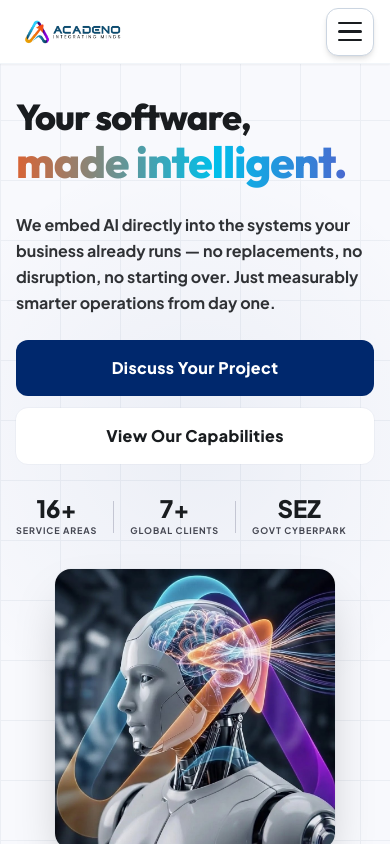
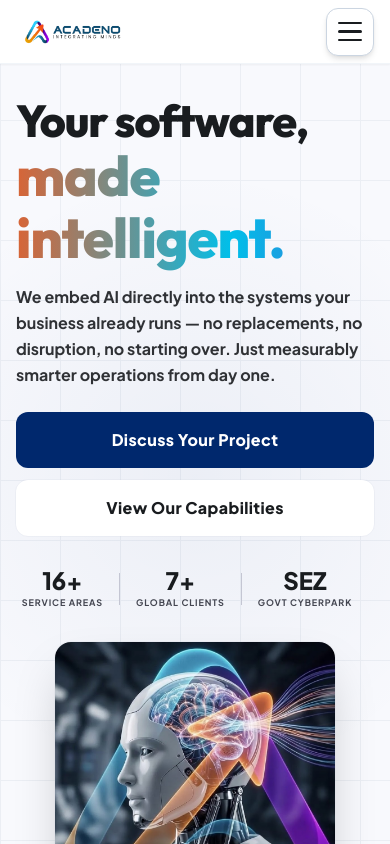
Before and after one commit to ayushvp1/acadeno_nextjsite, a Next.js app: page / in a window 390 px wide. Shown: the top 844 px of the page. Built offline with nearby package versions, Linux system fonts and the light colour scheme.

Commit message:
feat: implement WhoWeAre, Capabilities, and Hero components for the landing page

```diff
--- a/src/components/Capabilities.tsx
+++ b/src/components/Capabilities.tsx
@@ -122,8 +122,8 @@ export default function Capabilities() {
   const [isPaused, setIsPaused] = useState(false);
 
   return (
-    <section id="capabilities" className="py-16 sm:py-20 md:py-24 relative overflow-hidden bg-[#f8f9fd]">
-      <div className="max-w-7xl mx-auto px-4 sm:px-6 mb-10 sm:mb-16 text-center">
+    <section id="capabilities" className="py-12 sm:py-16 md:py-20 relative overflow-hidden bg-[#f8f9fd]">
+      <div className="max-w-7xl mx-auto px-4 sm:px-6 mb-8 sm:mb-12 text-center">
         <h2 className="font-headline text-3xl sm:text-4xl md:text-6xl font-extrabold text-[#191c1f] leading-tight">
           What we engineer.
         </h2>
@@ -194,8 +194,8 @@ export default function Capabilities() {
         }
         .capability-card {
           flex: 0 0 auto;
-          width: 280px;
-          height: 320px;
+          width: 250px;
+          height: 290px;
           padding: 32px;
           display: flex;
           flex-direction: column;
@@ -206,6 +206,8 @@ export default function Capabilities() {
           position: relative;
           overflow: hidden;
           cursor: pointer;
+          isolation: isolate;
+          -webkit-mask-image: -webkit-radial-gradient(white, black);
           transition: all 0.5s cubic-bezier(0.19, 1, 0.22, 1);
         }
         .capability-card:hover {
@@ -213,8 +215,8 @@ export default function Capabilities() {
           box-shadow: 0 20px 40px -15px rgba(0,0,0,0.1);
         }
         .capability-icon {
-          width: 80px;
-          height: 80px;
+          width: 70px;
+          height: 70px;
           object-fit: contain;
           transition: transform 0.4s ease;
         }
@@ -241,6 +243,7 @@ export default function Capabilities() {
           transition: all 0.5s cubic-bezier(0.19, 1, 0.22, 1);
           transform: translateY(100%);
           z-index: 10;
+          border-radius: 24px;
           background: linear-gradient(135deg, #2563eb, #7c3aed, #db2777);
         }
         .capability-card:hover .capability-overlay,
@@ -257,14 +260,14 @@ export default function Capabilities() {
         }
         @media (max-width: 640px) {
           .capability-card {
-            width: 220px;
-            height: 260px;
-            padding: 24px;
-            gap: 16px;
+            width: 190px;
+            height: 230px;
+            padding: 20px;
+            gap: 12px;
           }
           .capability-icon {
-            width: 56px;
-            height: 56px;
+            width: 48px;
+            height: 48px;
           }
           .capability-card h3 {
             font-size: 15px;
--- a/src/components/Hero.tsx
+++ b/src/components/Hero.tsx
@@ -27,11 +27,11 @@ export default function Hero() {
       />
 
       <div className="w-full grid grid-cols-1 lg:grid-cols-12 gap-8 sm:gap-10 lg:gap-12 items-center relative z-10">
-        <div className="lg:col-span-8">
-          <h1 className="font-headline text-[2.25rem] sm:text-5xl md:text-7xl lg:text-8xl font-extrabold leading-[1.15] tracking-tight text-on-surface mb-4 sm:mb-6 md:mb-8">
+        <div className="lg:col-span-8 text-left">
+          <h1 className="font-headline text-[2.8rem] sm:text-5xl md:text-7xl lg:text-8xl font-extrabold leading-[1.1] tracking-tight text-on-surface mb-2 sm:mb-6 md:mb-8 text-left">
             Your software, <br />
             <span
-              className="text-[2.75rem] sm:text-6xl md:text-[90px] lg:text-[120px] inline-block pb-2 sm:pb-4 md:pb-8 bg-clip-text text-transparent animate-gradient-flow"
+              className="text-[3.5rem] sm:text-6xl md:text-[90px] lg:text-[120px] inline-block pb-2 sm:pb-4 md:pb-8 bg-clip-text text-transparent animate-gradient-flow"
               style={{
                 backgroundImage: 'linear-gradient(90deg, #00BFEA, #7B2FBE, #F05A22, #00BFEA)',
                 backgroundSize: '200% 100%'
@@ -41,11 +41,11 @@ export default function Hero() {
             </span>
           </h1>
 
-          <p className="text-base sm:text-lg md:text-xl font-bold text-on-surface/90 max-w-3xl mb-6 sm:mb-8 md:mb-10 leading-relaxed font-body">
+          <p className="text-base sm:text-lg md:text-xl font-bold text-on-surface/90 max-w-3xl mb-6 sm:mb-8 md:mb-10 leading-relaxed font-body text-left">
             We embed AI directly into the systems your business already runs — no replacements, no disruption, no starting over. Just measurably smarter operations from day one.
           </p>
 
-          <div className="flex flex-col sm:flex-row gap-3 sm:gap-4 mb-8 sm:mb-10">
+          <div className="flex flex-col sm:flex-row gap-3 sm:gap-4 mb-8 sm:mb-10 justify-start">
             <Link href="/#contact" className="no-underline">
               <button className="px-8 sm:px-12 py-4 sm:py-5 bg-primary text-white font-extrabold rounded-xl text-base sm:text-lg hover:opacity-90 transition-all active:scale-95 text-center tracking-wide font-body w-full sm:w-auto">
                 Discuss Your Project
@@ -58,7 +58,7 @@ export default function Hero() {
             </Link>
           </div>
 
-          <div className="flex items-center justify-start">
+          <div className="flex items-center justify-center lg:justify-start">
             <div className="flex flex-col items-center px-4 sm:px-6 md:px-8 first:pl-0">
               <span className="text-2xl sm:text-3xl md:text-4xl font-extrabold text-on-surface leading-none font-body">16+</span>
               <span className="text-[9px] sm:text-[10px] font-bold text-on-surface-variant uppercase tracking-widest mt-1 font-body">Service Areas</span>
--- a/src/components/WhoWeAre.tsx
+++ b/src/components/WhoWeAre.tsx
@@ -50,18 +50,18 @@ export default function WhoWeAre() {
 
       <div className="grid grid-cols-1 lg:grid-cols-12 gap-10 sm:gap-16 lg:gap-24 relative z-10">
         {/* Left Column: Narrative */}
-        <div className="lg:col-span-12 xl:col-span-7 text-center mx-auto">
-          <h2 className="font-headline text-3xl sm:text-4xl md:text-6xl font-extrabold text-[#191c1f] mb-4 sm:mb-6 tracking-[-0.02em] leading-tight text-center">
+        <div className="lg:col-span-12 xl:col-span-7 text-center xl:text-left">
+          <h2 className="font-headline text-3xl sm:text-4xl md:text-6xl font-extrabold text-[#191c1f] mb-4 sm:mb-6 tracking-[-0.02em] leading-tight">
             Who We Are
           </h2>
 
           <div className="space-y-6">
-            <p className="font-headline text-lg sm:text-2xl md:text-3xl font-extrabold text-[#191c1f] leading-tight mb-4 sm:mb-6 text-center">
+            <p className="font-headline text-lg sm:text-2xl md:text-3xl font-extrabold text-[#191c1f] leading-tight mb-4 sm:mb-6">
               We don't rebuild what works. <br />
               We make it work smarter.
             </p>
 
-            <div className="space-y-6 sm:space-y-10 text-center">
+            <div className="space-y-6 sm:space-y-10">
               <p className="font-body font-semibold text-base sm:text-lg md:text-xl leading-relaxed text-[#191c1f]/80">
                 Acadeno Technologies Private Limited is an enterprise software development and AI engineering company
                 headquartered in Calicut, Keralam — operating from{" "}
```
